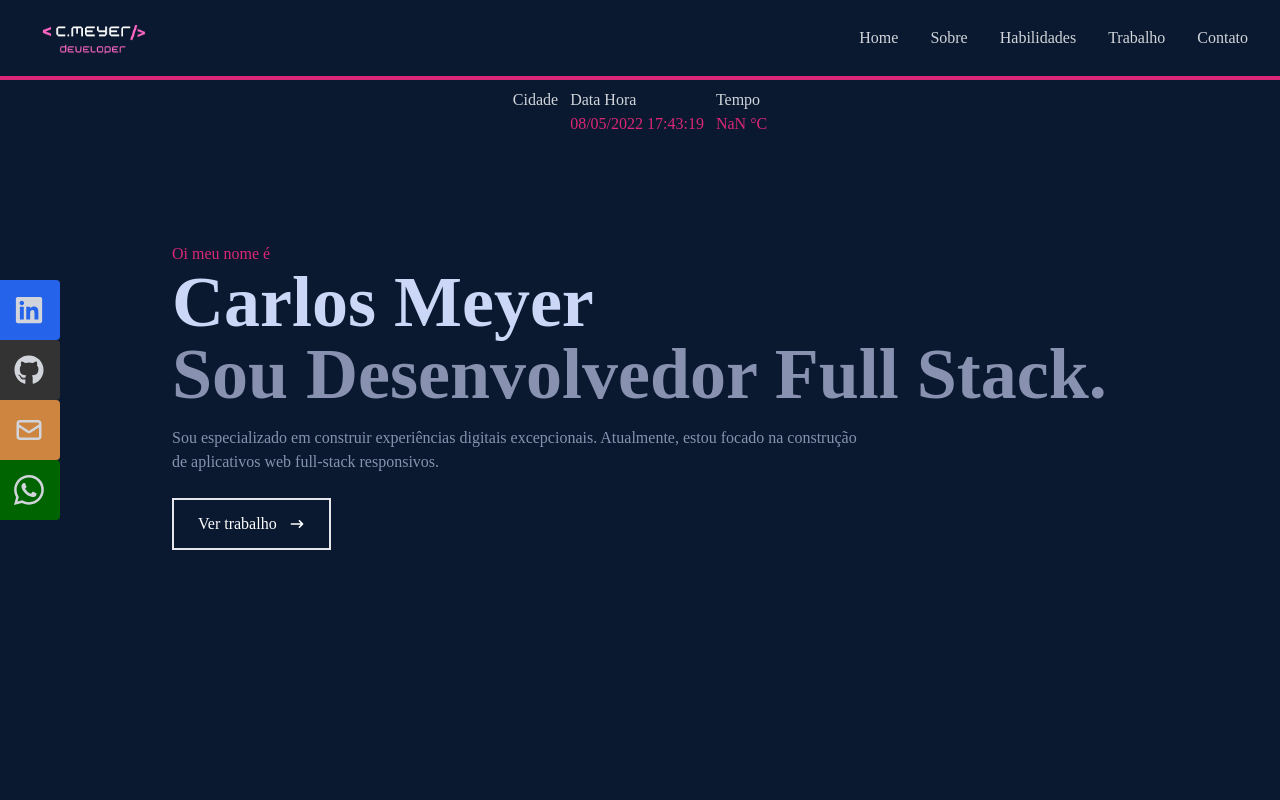
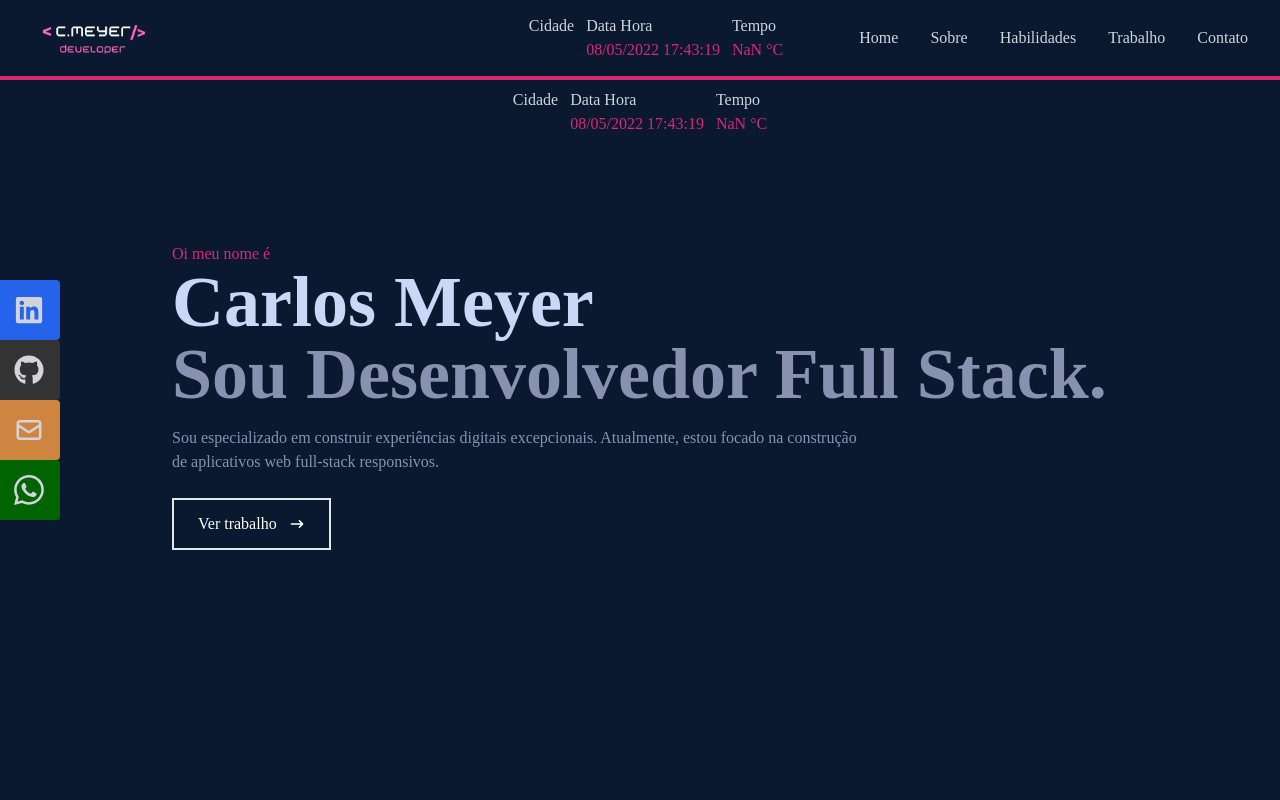
Before and after one commit to CarlosMeyer2021/portifolio, a React (Create React App) app: page / in a window 1280 px wide. Shown: the top 800 px of the page. Built offline with nearby package versions, Linux system fonts and the light colour scheme; no server answers.

Commit message:
portfolio v1.8

```diff
--- a/src/components/Navbar.jsx
+++ b/src/components/Navbar.jsx
@@ -10,6 +10,7 @@ import Skills from '../assets/skills.png'
 import Work from '../assets/work.png'
 import Contact from '../assets/contact.png'
 import { Link } from 'react-scroll'
+import Clima from './Clima'
 
 
 
@@ -32,6 +33,8 @@ const Navbar = () => {
       <div className='flex justify-start items-center'>
         <img className='ml-[-10px] mt-[15px]' src={Logo} alt='Logo Image' style={{ width: '180px', height: '180px' }} />
       </div>
+
+      <Clima />
 
       {/* menu */}
       <ul className='hidden md:flex'>
```
